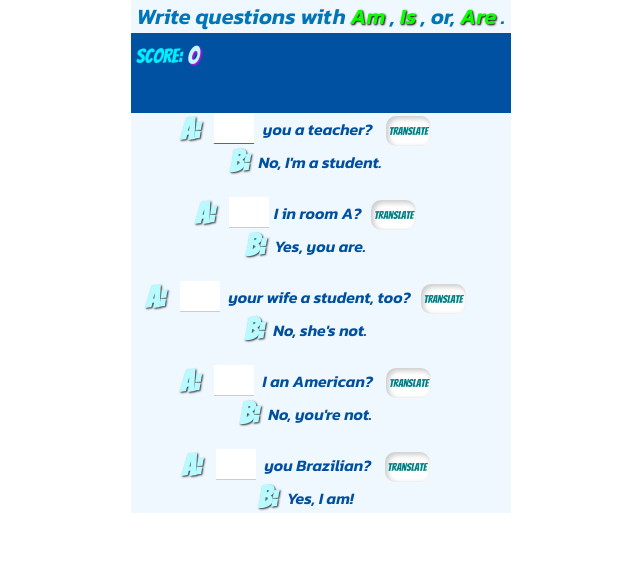
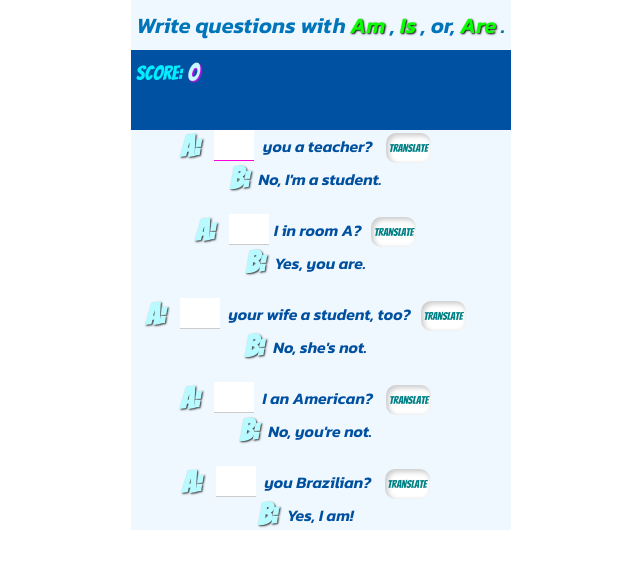
Before and after one commit to Teacher-Jorge/Be-Exercise-04, a plain HTML site: page index.html in a window 1280 px wide. Shown: the whole page, without its empty margins (319-959 px from the left). Drawn offline with Linux system fonts and the light colour scheme.

Commit message:
Add files via upload

```diff
--- a/style.css
+++ b/style.css
@@ -22,10 +22,12 @@
 
 .heading-container {
     max-width: 380px;
+    height: 50px;
     font-family: kanit;
     display: flex;
     flex-direction: column;
     align-items: center;
+    justify-content: center;
     background:aliceblue;
     font-size: 22px;
     color:rgb(0, 117, 185);
```
